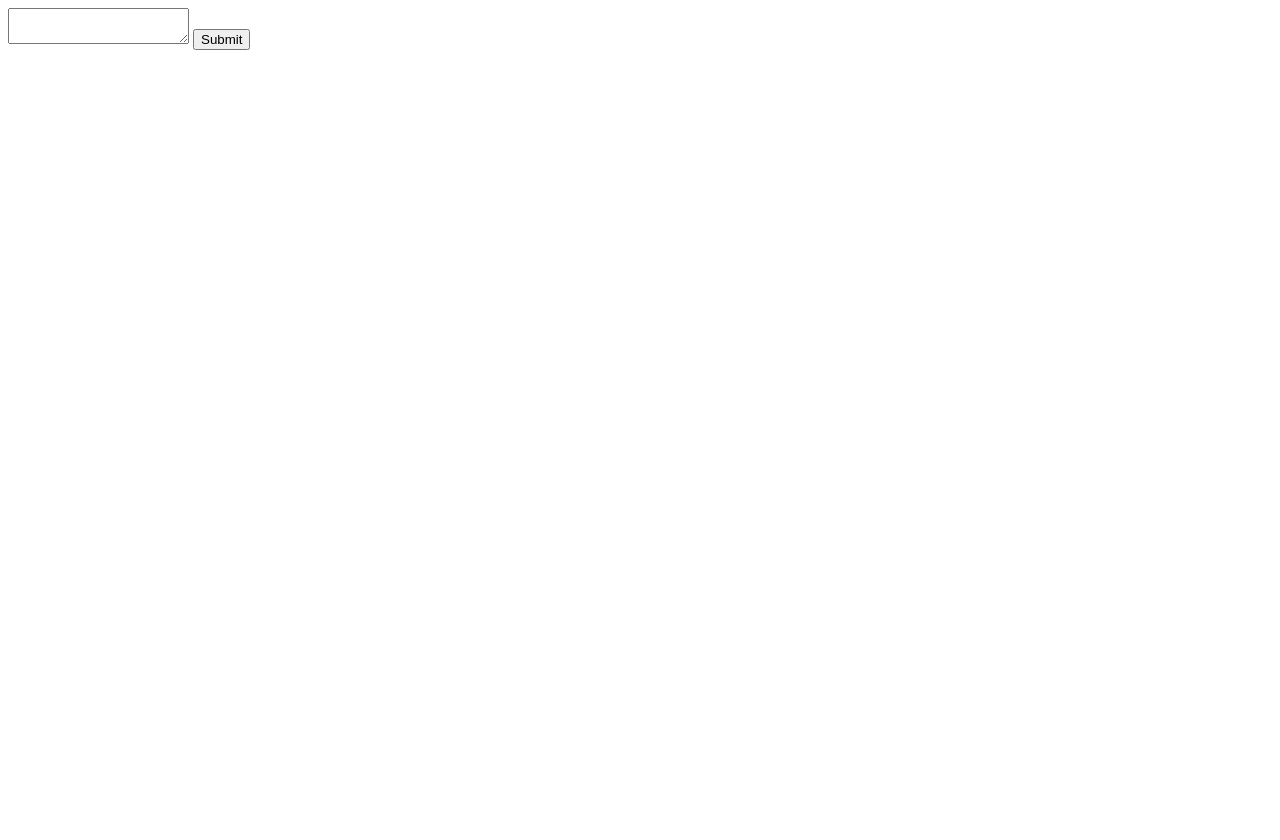
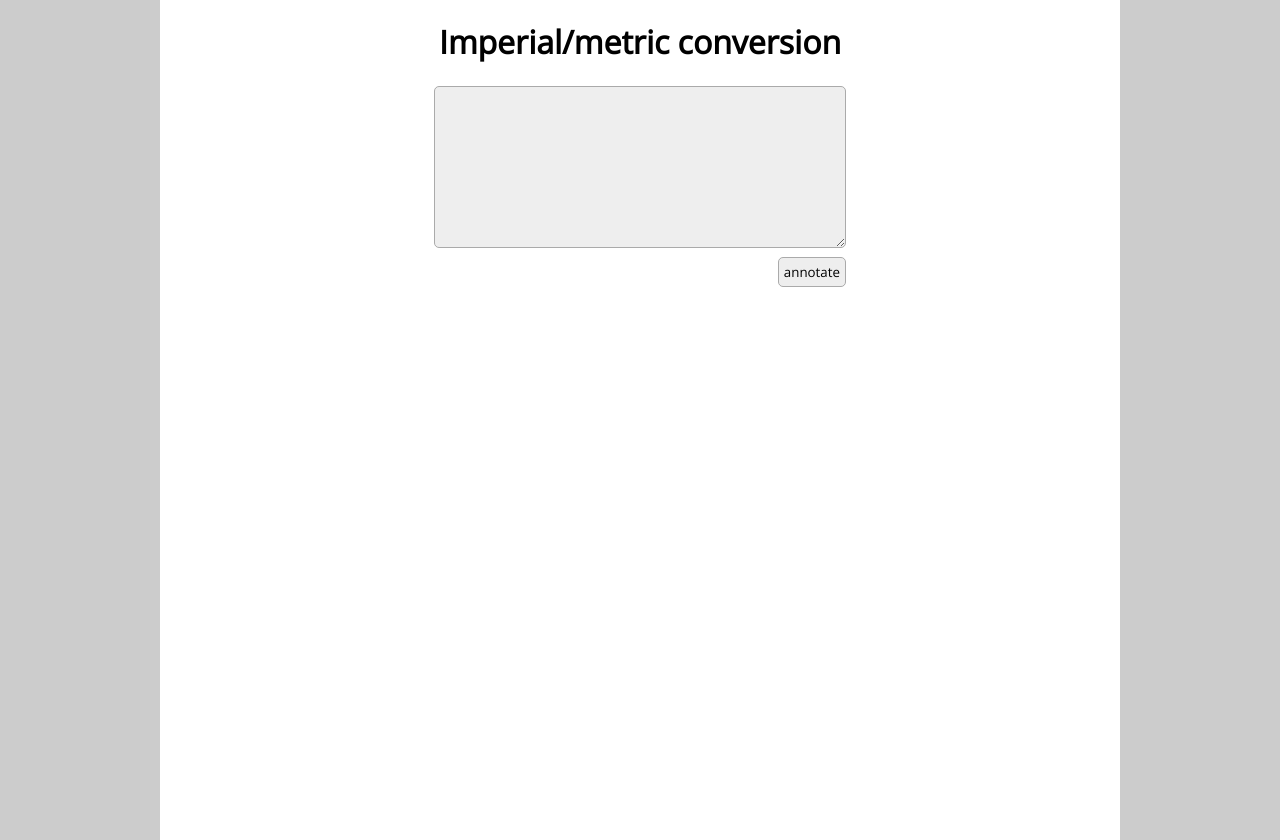
Before and after one commit to mhelmer/unitconv, a plain HTML site: page index.html in a window 1280 px wide. Before the commit the page ends 800 px from the top, so only its background shows below. Drawn offline with nearby package versions, Linux system fonts and the light colour scheme.

Commit message:
Improve design of sample page

```diff
--- /dev/null
+++ b/css/style.css
@@ -0,0 +1,43 @@
+html, body {
+  height: 100%;
+}
+body {
+  margin: 0;
+  padding: 0;
+  background: #ccc;
+}
+
+#wrapper {
+  width: 940px;
+  margin: 0 auto;
+  background: #fff;
+  min-height: 100%;
+  padding: 20px 10px;
+  text-align: center;
+}
+
+body, input, textarea {
+  font-family: 'Open Sans', sans-serif;
+}
+
+input, textarea {
+  background: #eee;
+  border: 1px solid #aaa;
+  border-radius: 5px;
+  padding: 5px;
+  margin: 2px;
+}
+
+textarea {
+  width: 400px;
+  height: 150px;
+}
+
+.field-container {
+  text-align: right;
+  display: inline-block;
+}
+
+h1 {
+  margin-top: 0;
+}
--- a/index.html
+++ b/index.html
@@ -3,12 +3,20 @@
   <head>
     <meta charset="utf-8">
     <title>Convert between kg and lbs</title>
-		<script src="js/unitconv.js"></script>
+    <script src="js/unitconv.js"></script>
+    <link href='http://fonts.googleapis.com/css?family=Open+Sans' rel='stylesheet' type='text/css'>
+    <link href='css/style.css' rel='stylesheet' type='text/css'>
   </head>
   <body>
-	<form onsubmit="return convertTextareas()" action="">
-		<textarea></textarea>
-		<input type="submit" />
-	</form>
+    <div id="wrapper">
+      <h1>Imperial/metric conversion</h1>
+      <form onsubmit="return convertTextareas()" action="">
+        <div class="field-container">
+          <textarea></textarea>
+          <br/>
+          <input value="annotate" type="submit" />
+        </div>
+      </form>
+    </div>
   </body>
 </html>
```
